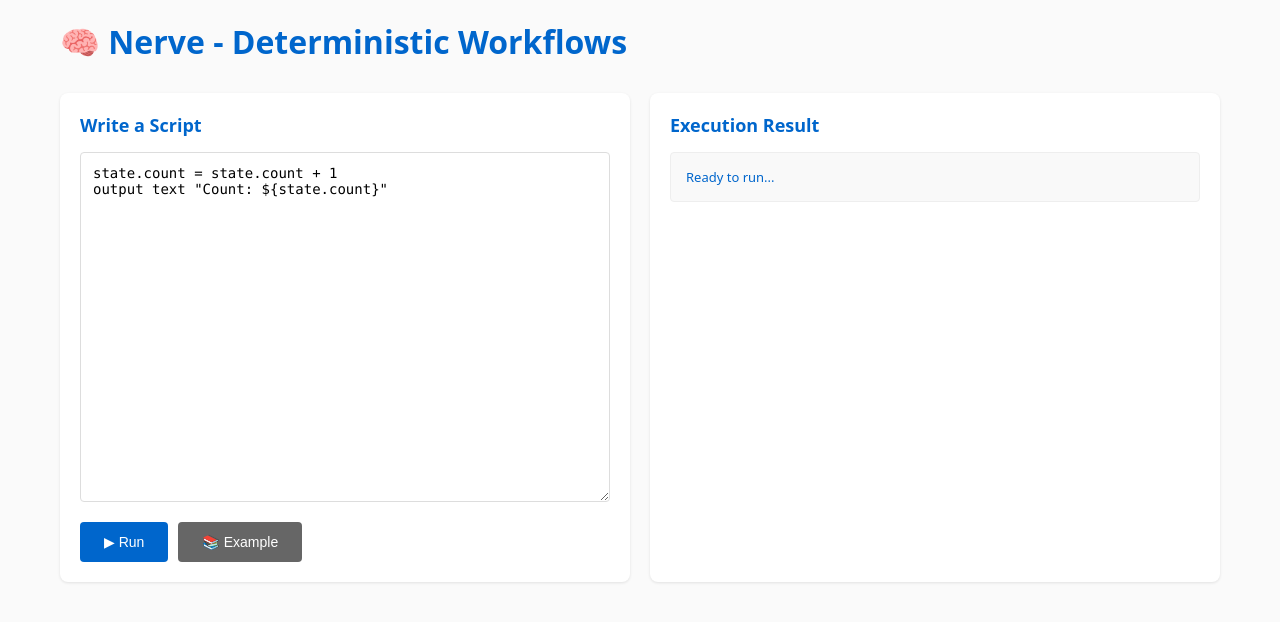
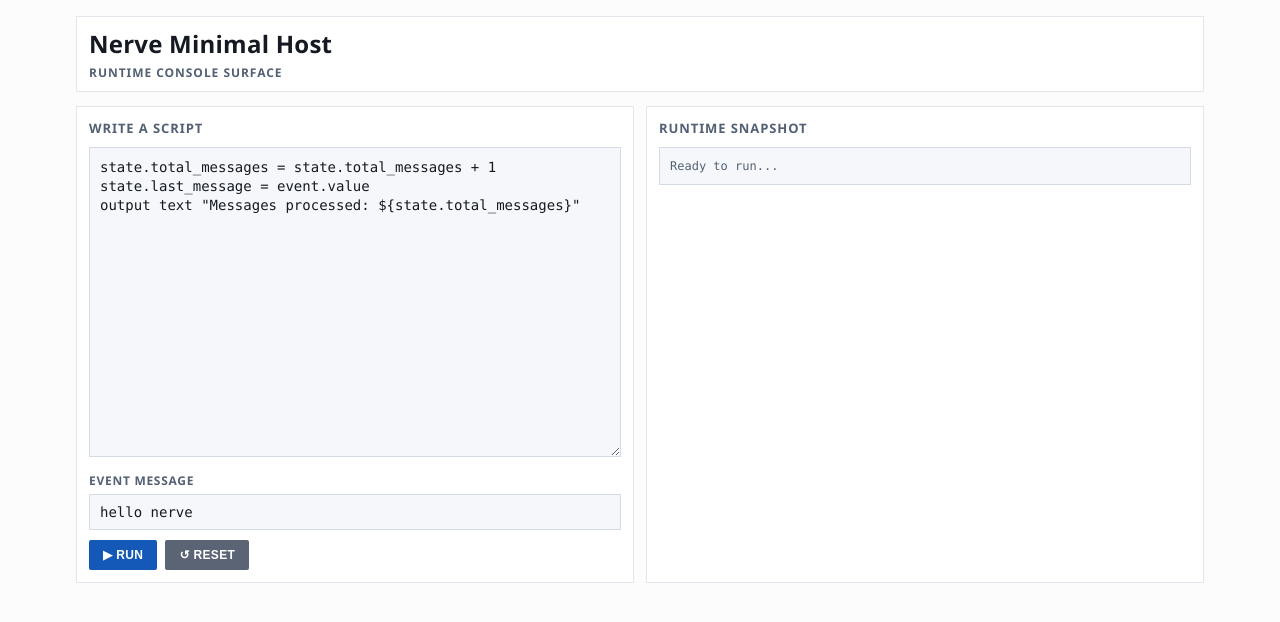
Before and after one commit to JanTheHun/nerveflow, a website: page examples/minimal-web-host/public/index.html in a window 1280 px wide. Drawn offline with Linux system fonts and the light colour scheme.

Commit message:
Polish minimal web host UX and align docs defaults

```diff
--- a/examples/minimal-web-host/public/index.html
+++ b/examples/minimal-web-host/public/index.html
@@ -5,50 +5,141 @@
   <meta name="viewport" content="width=device-width, initial-scale=1.0">
   <title>Nerve - Workflow Runtime</title>
   <style>
+    :root {
+      --bg: #fcfcfd;
+      --surface: #ffffff;
+      --line: #e2e6ed;
+      --line-strong: #d5dbe5;
+      --text: #151a22;
+      --muted: #536074;
+      --accent: #1459b7;
+      --accent-hover: #0f4a99;
+      --ok: #1f7a39;
+      --err: #bf2f2f;
+      --code-bg: #f5f7fa;
+    }
     * { box-sizing: border-box; }
     body {
-      font-family: system-ui, -apple-system, sans-serif;
-      max-width: 1200px;
+      font-family: "Segoe UI", "Inter", "SF Pro Text", "Helvetica Neue", sans-serif;
+      max-width: 1160px;
       margin: 0 auto;
-      padding: 20px;
-      background: #fafafa;
-      color: #333;
+      padding: 16px;
+      background: var(--bg);
+      color: var(--text);
     }
-    h1 { margin: 0 0 30px 0; color: #0066cc; }
-    .container { display: grid; grid-template-columns: 1fr 1fr; gap: 20px; }
-    .panel { background: white; padding: 20px; border-radius: 8px; box-shadow: 0 1px 3px rgba(0,0,0,0.1); }
-    h2 { margin-top: 0; font-size: 18px; color: #0066cc; }
+    .header {
+      margin-bottom: 14px;
+      padding: 10px 12px;
+      border: 1px solid var(--line);
+      background: var(--surface);
+    }
+    h1 {
+      margin: 0;
+      color: var(--text);
+      font-size: 24px;
+      font-weight: 700;
+      letter-spacing: 0.01em;
+    }
+    .subhead {
+      margin-top: 4px;
+      color: var(--muted);
+      font-size: 12px;
+      text-transform: uppercase;
+      letter-spacing: 0.08em;
+      font-weight: 600;
+    }
+    .container {
+      display: grid;
+      grid-template-columns: 1fr 1fr;
+      gap: 12px;
+    }
+    .panel {
+      background: var(--surface);
+      padding: 12px;
+      border: 1px solid var(--line);
+    }
+    h2 {
+      margin: 0 0 10px 0;
+      font-size: 13px;
+      color: var(--muted);
+      text-transform: uppercase;
+      letter-spacing: 0.07em;
+      font-weight: 700;
+    }
     textarea {
       width: 100%;
-      height: 350px;
+      height: 310px;
       font-family: 'Monaco', 'Menlo', 'Ubuntu Mono', monospace;
-      padding: 12px;
-      border: 1px solid #ddd;
-      border-radius: 4px;
+      padding: 10px;
+      border: 1px solid var(--line-strong);
+      background: var(--code-bg);
       font-size: 14px;
+      line-height: 1.35;
       resize: vertical;
+      color: var(--text);
     }
-    .button-group { margin-top: 15px; display: flex; gap: 10px; }
+    textarea:focus,
+    .input-row input:focus {
+      outline: none;
+      border-color: var(--accent);
+      box-shadow: 0 0 0 2px rgba(20, 89, 183, 0.12);
+      background: #fff;
+    }
+    .input-row {
+      margin-top: 10px;
+    }
+    .input-row label {
+      display: block;
+      margin-bottom: 5px;
+      font-size: 12px;
+      color: var(--muted);
+      font-weight: 600;
+      text-transform: uppercase;
+      letter-spacing: 0.06em;
+    }
+    .input-row input {
+      width: 100%;
+      padding: 9px 10px;
+      border: 1px solid var(--line-strong);
+      background: var(--code-bg);
+      font-size: 14px;
+      color: var(--text);
+      font-family: 'Monaco', 'Menlo', 'Ubuntu Mono', monospace;
+    }
+    .button-group {
+      margin-top: 10px;
+      display: flex;
+      gap: 8px;
+    }
     button {
-      padding: 12px 24px;
-      background: #0066cc;
+      padding: 8px 14px;
+      background: var(--accent);
       color: white;
       border: none;
-      border-radius: 4px;
+      border-radius: 2px;
       cursor: pointer;
-      font-size: 14px;
-      font-weight: 500;
+      font-size: 12px;
+      font-weight: 700;
+      letter-spacing: 0.03em;
+      text-transform: uppercase;
     }
-    button:hover { background: #0052a3; }
-    button:active { transform: scale(0.98); }
+    button:hover { background: var(--accent-hover); }
+    button:active { transform: translateY(1px); }
+    .button-secondary {
+      background: #5a6475;
+    }
+    .button-secondary:hover {
+      background: #4b5565;
+    }
     .output {
-      background: #f9f9f9;
-      padding: 15px;
-      border-radius: 4px;
+      background: var(--code-bg);
+      padding: 10px;
       overflow-y: auto;
-      max-height: 500px;
-      border: 1px solid #eee;
-      font-size: 13px;
+      max-height: 470px;
+      border: 1px solid var(--line-strong);
+      font-size: 12px;
+      line-height: 1.35;
+      font-family: 'Monaco', 'Menlo', 'Ubuntu Mono', monospace;
     }
     pre {
       margin: 0;
@@ -56,31 +147,56 @@
       word-wrap: break-word;
       font-family: 'Monaco', 'Menlo', 'Ubuntu Mono', monospace;
     }
-    .state-display { background: #e8f4f8; padding: 10px; border-radius: 3px; margin-top: 10px; }
-    .error { color: #d32f2f; }
-    .success { color: #388e3c; }
-    .info { color: #0066cc; }
+    .result-line {
+      margin-bottom: 8px;
+    }
+    .state-display {
+      background: #eef2f7;
+      padding: 8px;
+      margin-top: 8px;
+      border: 1px solid var(--line);
+    }
+    .error { color: var(--err); font-weight: 700; }
+    .success { color: var(--ok); font-weight: 700; }
+    .info { color: var(--muted); }
+    summary {
+      cursor: pointer;
+      color: var(--muted);
+      font-weight: 700;
+      text-transform: uppercase;
+      letter-spacing: 0.06em;
+      font-size: 11px;
+    }
     @media (max-width: 800px) {
       .container { grid-template-columns: 1fr; }
+      textarea { height: 260px; }
     }
   </style>
 </head>
 <body>
-  <h1>🧠 Nerve - Deterministic Workflows</h1>
+  <header class="header">
+    <h1>Nerve Minimal Host</h1>
+    <div class="subhead">Runtime Console Surface</div>
+  </header>
 
   <div class="container">
     <div class="panel">
       <h2>Write a Script</h2>
-      <textarea id="script" placeholder="Enter a .nrv script...">state.count = state.count + 1
-output text "Count: ${state.count}"</textarea>
+      <textarea id="script" placeholder="Enter a .nrv script...">state.total_messages = state.total_messages + 1
+state.last_message = event.value
+output text "Messages processed: ${state.total_messages}"</textarea>
+      <div class="input-row">
+        <label for="messageInput">Event message</label>
+        <input id="messageInput" type="text" value="hello nerve" placeholder="Type the user message sent to the workflow">
+      </div>
       <div class="button-group">
         <button onclick="runScript()">▶ Run</button>
-        <button onclick="loadExample()" style="background: #666;">📚 Example</button>
+        <button onclick="loadExample()" class="button-secondary">↺ Reset</button>
       </div>
     </div>
 
     <div class="panel">
-      <h2>Execution Result</h2>
+      <h2>Runtime Snapshot</h2>
       <div class="output" id="results">
         <div class="info">Ready to run...</div>
       </div>
@@ -88,20 +204,26 @@ output text "Count: ${state.count}"</textarea>
   </div>
 
   <script>
+    let currentState = {
+      total_messages: 0,
+      last_message: '',
+    };
+
     function loadExample() {
-      document.getElementById('script').value = `on external "user_message"
-  emit("classify", event.value)
-end
-
-on "classify"
-  state.messages = state.messages || []
-  state.messages += event.value
-  output text "Added message. Total: ${state.messages}"
-end`;
+      document.getElementById('script').value = `state.total_messages = state.total_messages + 1
+state.last_message = event.value
+output text "Messages processed: \${state.total_messages}"`;
+      document.getElementById('messageInput').value = 'hello nerve';
+      document.getElementById('results').innerHTML = '<div class="info">Ready to run...</div>';
+      currentState = {
+        total_messages: 0,
+        last_message: '',
+      };
     }
 
     async function runScript() {
       const source = document.getElementById('script').value.trim();
+      const messageValue = document.getElementById('messageInput').value.trim() || 'hello nerve';
       const resultsDiv = document.getElementById('results');
 
       if (!source) {
@@ -117,20 +239,27 @@ end`;
           headers: { 'Content-Type': 'application/json' },
           body: JSON.stringify({
             source,
-            state: { count: 0, messages: [] }
+            state: currentState,
+            event: { type: 'user_message', value: messageValue },
           })
         });
 
         const data = await res.json();
 
         if (data.ok) {
+          currentState = data.state || currentState;
+
           const events = (data.runtimeEvents || [])
-            .filter(e => e.kind === 'output')
-            .map(e => e.payload?.text || JSON.stringify(e.payload))
+            .filter(e => e.type === 'output')
+            .map(e => {
+              if (typeof e.content === 'string') return e.content;
+              return JSON.stringify(e.payload);
+            })
             .join('\n');
 
           resultsDiv.innerHTML = `
             <div class="success">✓ Success</div>
+            <div><strong>Event message:</strong> ${escapeHtml(messageValue)}</div>
             ${events ? `<div><strong>Output:</strong><pre>${escapeHtml(events)}</pre></div>` : ''}
             <div class="state-display">
               <strong>State:</strong>
```
Also changed, not shown: examples/minimal-web-host/server.js (+15 -6 lines), README.md, examples/minimal-web-host/README.md.
